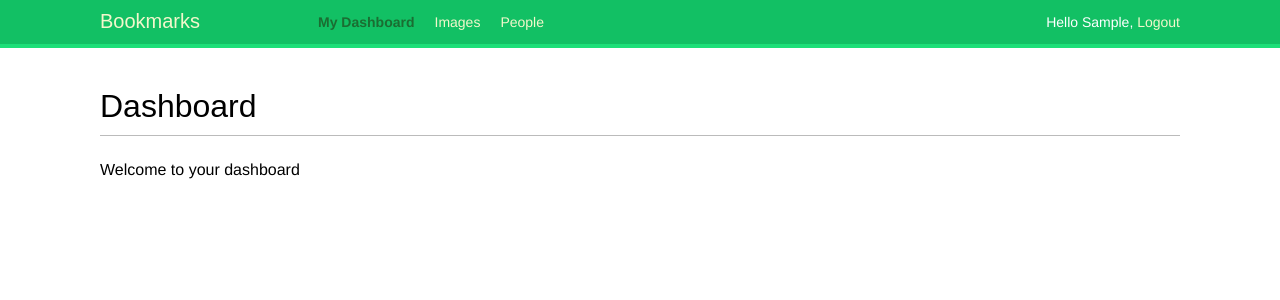
After one commit to sjvasconcello/learning-django, a Django app: page /account/ in a window 1280 px wide. The commit adds this page. Shown: the top 300 px of the page. Run offline with Django 3.2, Linux system fonts and the light colour scheme; the visitor is signed in with stand-in values (Sample User, id 1); some web fonts are replaced.

Commit message:
:sparkles: Dashboard added
Dashboard added, and i have bug in logout because base.html don't work... - Django 3 By Example pag. 107

```diff
--- /dev/null
+++ b/social_website/bookmarks/account/templates/account/dashboard.html
@@ -0,0 +1,8 @@
+{% extends 'base.html' %}
+
+{% block title %} Dashboard {% endblock  %}
+
+{% block content %}
+    <h1>Dashboard</h1>
+    <p>Welcome to your dashboard</p>
+{% endblock  %}
--- a/social_website/bookmarks/account/templates/base.html
+++ b/social_website/bookmarks/account/templates/base.html
@@ -8,7 +8,28 @@
     <body>
     <div id="header">
         <span class="logo">Bookmarks</span>
-    </div>
+        {% if request.user.is_authenticated %}
+        <ul class="menu">
+            <li {% if section == "dashboard" %}class="selected"{% endif %}>
+                <a href="{% url "dashboard" %}">My Dashboard</a>
+            </li>
+            <li {% if section == "images" %}class="selected"{% endif %}>
+                <a href="#">Images</a>
+            </li>
+            <li {% if section == "people" %}class="selected"{% endif %}>
+                <a href="#">People</a>
+            </li>
+        </ul>
+        {% endif %}
+        <span class="user">
+        {% if request.user.is_authenticated %}
+            Hello {{request.user.first_name}},
+            <a href="{% url "logout" %}">Logout</a>
+        {% else %}
+            <a href="{% url "login" %}">Log-In</a>
+        {% endif %}
+        </span>
+     </div>
         <div id="content">
             {% block content %}
             {% endblock %}
--- a/social_website/bookmarks/account/urls.py
+++ b/social_website/bookmarks/account/urls.py
@@ -1,6 +1,9 @@
 from django.urls import path
+from django.contrib.auth import views as auth_views
 from . import views
 
 urlpatterns = [
-    path('login/', views.user_login, name='login'),
+    path("", views.dashboard, name="dashboard"),
+    path('login/', auth_views.LoginView.as_view(), name='login'),
+   path('logout/', auth_views.LogoutView.as_view(), name='logout'),
 ]
--- a/social_website/bookmarks/account/views.py
+++ b/social_website/bookmarks/account/views.py
@@ -1,6 +1,7 @@
 from django.http import HttpResponse
 from django.shortcuts import render
 from django.contrib.auth import authenticate, login
+from django.contrib.auth.decorators import login_required
 from .forms import LoginForm
 
 
@@ -20,3 +21,8 @@ def user_login(request):
     else:
         form = LoginForm()
     return render(request, "account/login.html", {"form": form})
+
+
+@login_required
+def dashboard(request):
+    return render(request, "account/dashboard.html", {"section": "dashboard"})
--- a/social_website/bookmarks/bookmarks/settings.py
+++ b/social_website/bookmarks/bookmarks/settings.py
@@ -119,3 +119,9 @@ USE_TZ = True
 # https://docs.djangoproject.com/en/3.0/howto/static-files/
 
 STATIC_URL = '/static/'
+
+LOGIN_REDIRECT_URL = "dashboard"
+
+LOGIN_URL = "login"
+
+LOGOUT_URL = "logout"
```
Also changed, not shown: social_website/bookmarks/account/templates/registration/logged_out.html (added, +11 -0 lines), social_website/bookmarks/account/templates/registration/login.html (added, +26 -0 lines).
